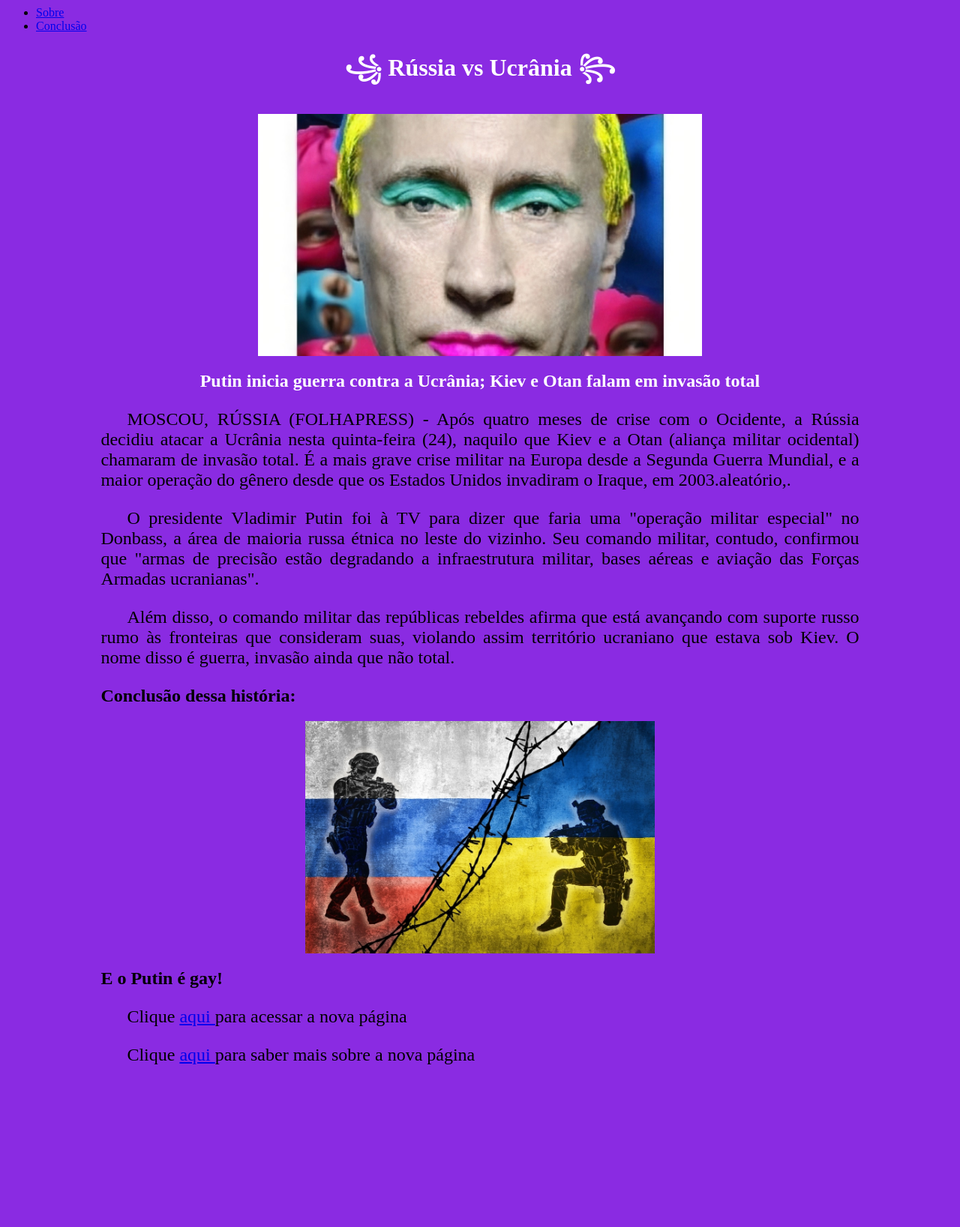
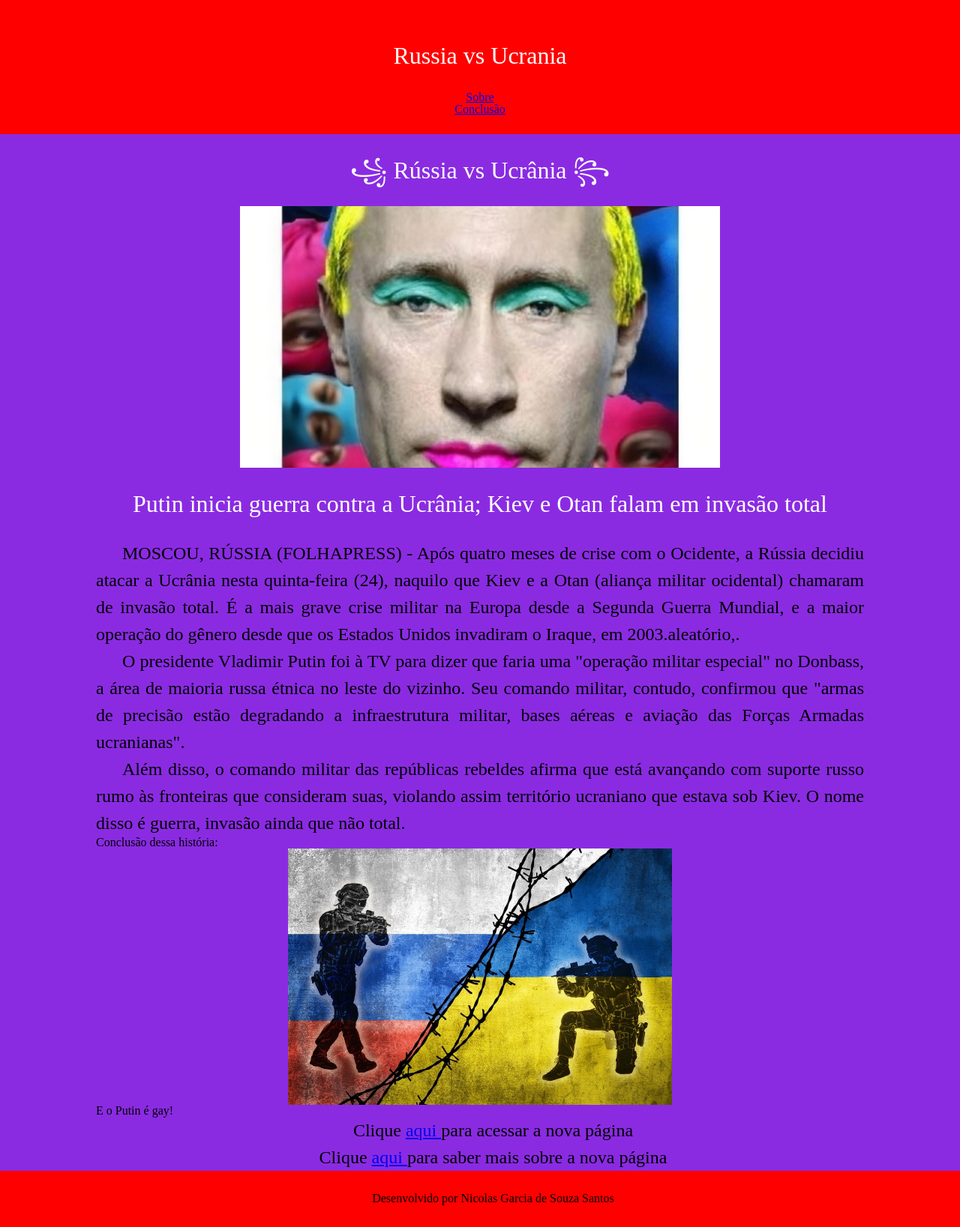
Before and after one commit to projdanielgimenes/AulasIW, a plain HTML site: page index.html in a window 1280 px wide. Shown: the whole page at 75% size. Before the commit the page ends 1445 px from the top, so only its background shows below. Drawn offline with Linux system fonts and the light colour scheme.

Commit message:
inclusao_de_menu_e_rodape

```diff
--- a/css/estilo.css
+++ b/css/estilo.css
@@ -1,5 +1,14 @@
 html{
     scroll-behavior:smooth ;
+}
+
+.menu{
+    background-color: red;
+    padding: 2%;
+}
+
+.itens_menu{
+    text-align: center;
 }
 
 
@@ -27,12 +36,17 @@ figure{
 h1{
     text-align: center;
     color: white;
+    padding-top: 1em;
+    padding-bottom: 1em;
+    font-size: 2em;
+
 }
 
 p{
     font-size: 1.5em;
     text-align: justify;
     text-indent: 35px;
+    line-height: 1.5;
 }
 
 .parag_letras > p{
@@ -53,3 +67,20 @@ p{
     padding-left: 6px;
 
 }
+
+footer{
+    background-color: red;
+    padding-top: 2%;
+    padding-bottom: 2%;
+
+}
+
+footer p{
+    font-size: 1em;
+    text-indent: 35px;
+    text-align: center;
+}
+
+.centro{
+    text-align: center;
+}
--- /dev/null
+++ b/css/reset.css
@@ -0,0 +1,48 @@
+/* http://meyerweb.com/eric/tools/css/reset/
+   v2.0 | 20110126
+   License: none (public domain)
+*/
+
+html, body, div, span, applet, object, iframe,
+h1, h2, h3, h4, h5, h6, p, blockquote, pre,
+a, abbr, acronym, address, big, cite, code,
+del, dfn, em, img, ins, kbd, q, s, samp,
+small, strike, strong, sub, sup, tt, var,
+b, u, i, center,
+dl, dt, dd, ol, ul, li,
+fieldset, form, label, legend,
+table, caption, tbody, tfoot, thead, tr, th, td,
+article, aside, canvas, details, embed,
+figure, figcaption, footer, header, hgroup,
+menu, nav, output, ruby, section, summary,
+time, mark, audio, video {
+	margin: 0;
+	padding: 0;
+	border: 0;
+	font-size: 100%;
+	font: inherit;
+	vertical-align: baseline;
+}
+/* HTML5 display-role reset for older browsers */
+article, aside, details, figcaption, figure,
+footer, header, hgroup, menu, nav, section {
+	display: block;
+}
+body {
+	line-height: 1;
+}
+ol, ul {
+	list-style: none;
+}
+blockquote, q {
+	quotes: none;
+}
+blockquote:before, blockquote:after,
+q:before, q:after {
+	content: '';
+	content: none;
+}
+table {
+	border-collapse: collapse;
+	border-spacing: 0;
+}
--- a/index.html
+++ b/index.html
@@ -2,21 +2,33 @@
     <head>
         <meta http-equiv="Content-Type" content="text/html;charset=UTF-8">
         <title> Meu Primeiro Site </title>
+        <link rel="stylesheet" href="css/reset.css">
         <link rel="stylesheet" href="css/estilo.css">
 
 
     </head>
     <body>
         <header>
-            <ul>
-                <li> <a href="#sobre">Sobre</a> </li>
-                <li> <a href="#conclusao">Conclusão</a></li>
+            <div class="menu">
+                <div class="logo">
+                    <h1>Russia vs Ucrania</h1>
+                </div>
+                    <div class="itens_menu">
+                        <ul>
+                            <li> <a href="#sobre">Sobre</a> </li>
+                            <li> <a href="#conclusao">Conclusão</a></li>
 
-            </ul>
+
+                        </ul>
+                    </div>
+             </div>
+
             <h1>꧁ Rússia vs Ucrânia ꧂</h1>
+
             <figure>
                 <img class="img_topo" src="img/vladimirputinho.jfif" alt="Vladimir Putin">
             </figure>
+
         </header>
         <div class="container">
 
@@ -36,9 +48,12 @@
 
             <h2> E o Putin é gay!</h2>
             </section>
-            <p>Clique  <a href="novapagina.html"> aqui </a> para acessar a nova página</p>
-            <p>Clique  <a href="https://pt.wikipedia.org/wiki/Lorem_ipsum"> aqui </a> para saber mais sobre a nova página</p>
+            <p class="centro">Clique  <a href="novapagina.html"> aqui </a> para acessar a nova página</p>
+            <p class="centro">Clique  <a href="https://pt.wikipedia.org/wiki/Lorem_ipsum"> aqui </a> para saber mais sobre a nova página</p>
         </div>
+        <footer>
+            <p>Desenvolvido por Nicolas Garcia de Souza Santos</p>
+        </footer>
 
     </body>
 </html>
```
